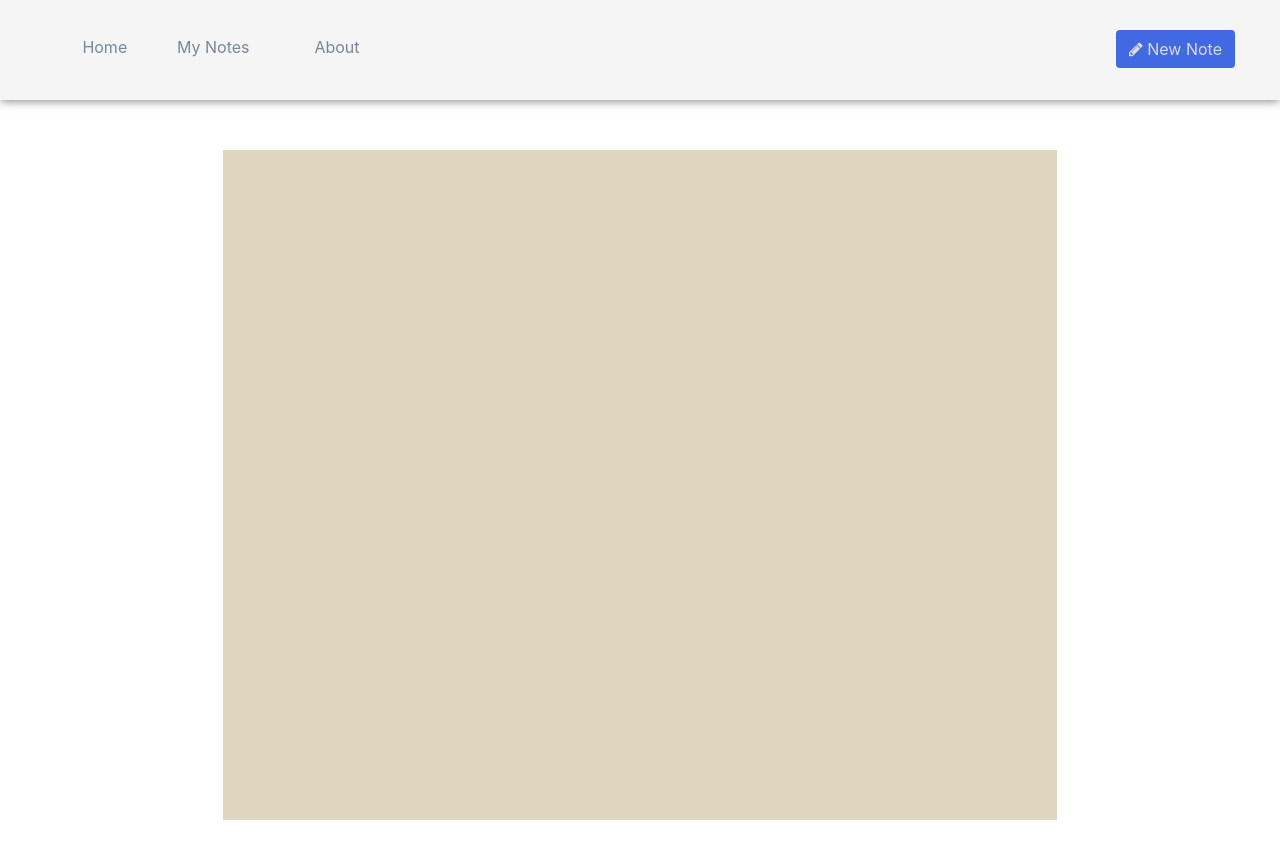
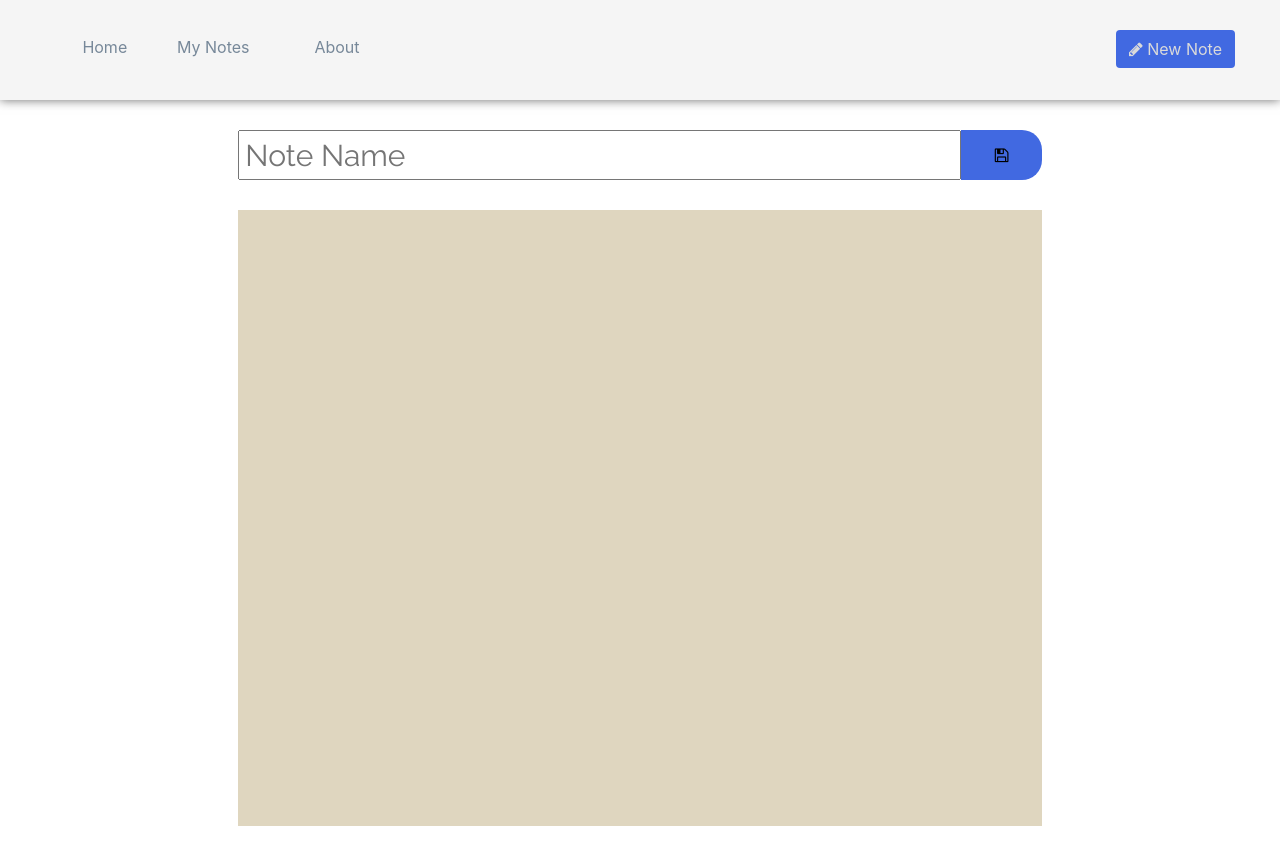
Before and after one commit to omerkatan1/Express-Note-Taker, a website: page public/noteEditor.html in a window 1280 px wide. Drawn offline with nearby package versions, Linux system fonts and the light colour scheme.

Commit message:
note names

```diff
--- a/public/assets/noteEditor.css
+++ b/public/assets/noteEditor.css
@@ -72,10 +72,42 @@ header {
 }
 
 #notepad {
-    margin-top: 50px;
-    margin-bottom: 80px;
+    margin-top: 30px;
+    margin-bottom: 30px;
+    width: 100%;
+    height: 80%;
     background-color: rgb(223, 214, 191);
     border: none;
     padding: 30px;
     resize: none;
 }
+
+#notename {
+    width: 90%;
+    height: 50px;
+    font-family: 'Raleway', sans-serif;
+    font-size: 30px;
+    padding: 5px;
+}
+#notename:focus {
+    outline: none;
+}
+
+#notename-btn {
+    float: right;
+    width: 10%;
+    height: 50px;
+    border: none;
+    border-radius: 0px 20px 20px 0px;
+    background-color: royalblue;
+}
+#notename-btn:hover {
+    background-color: rgb(45, 72, 153);
+}
+#notename-btn:focus {
+    outline: none;
+}
+
+.notediv {
+    margin-top: 30px;
+}
--- a/public/assets/style.css
+++ b/public/assets/style.css
@@ -73,7 +73,7 @@ header {
 
 
 #title-div {
-    margin-top: 400px;
+    margin-top: 40vh;
     display: inline-block;
     text-align: right;
     background-color: royalblue;
--- a/public/noteEditor.html
+++ b/public/noteEditor.html
@@ -81,7 +81,10 @@
         <div id="body-content" class="row">
 
             <div class="col-2"></div>
-            <textarea id="notepad" class="col-8"></textarea>
+            <div class="col-8 notediv">
+                <input type="text" id="notename" placeholder="Note Name"><button id="notename-btn"><i class="fa fa-save"></i></button>
+                <textarea id="notepad"></textarea>
+            </div>
             <div class="col-2"></div>
         </div>
 
```
Also changed, not shown: public/index.html (+1 -1 lines).
